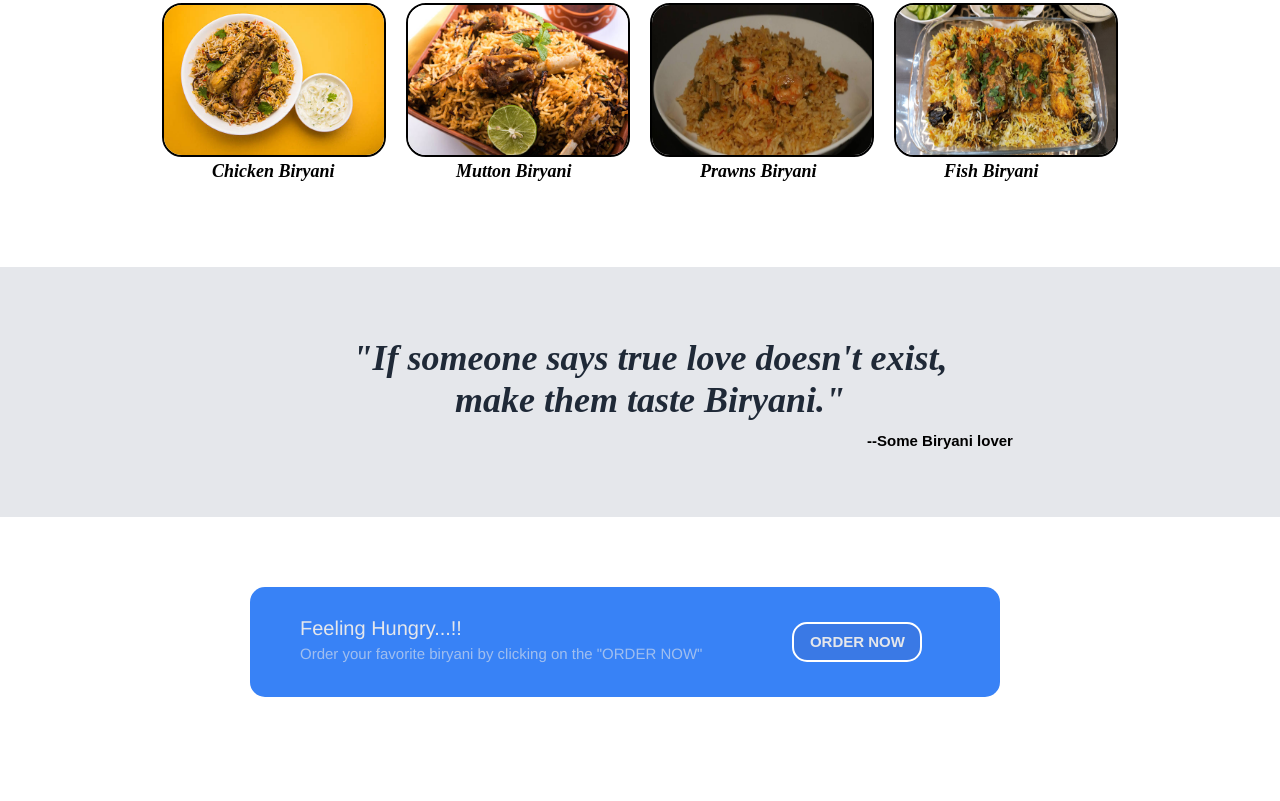
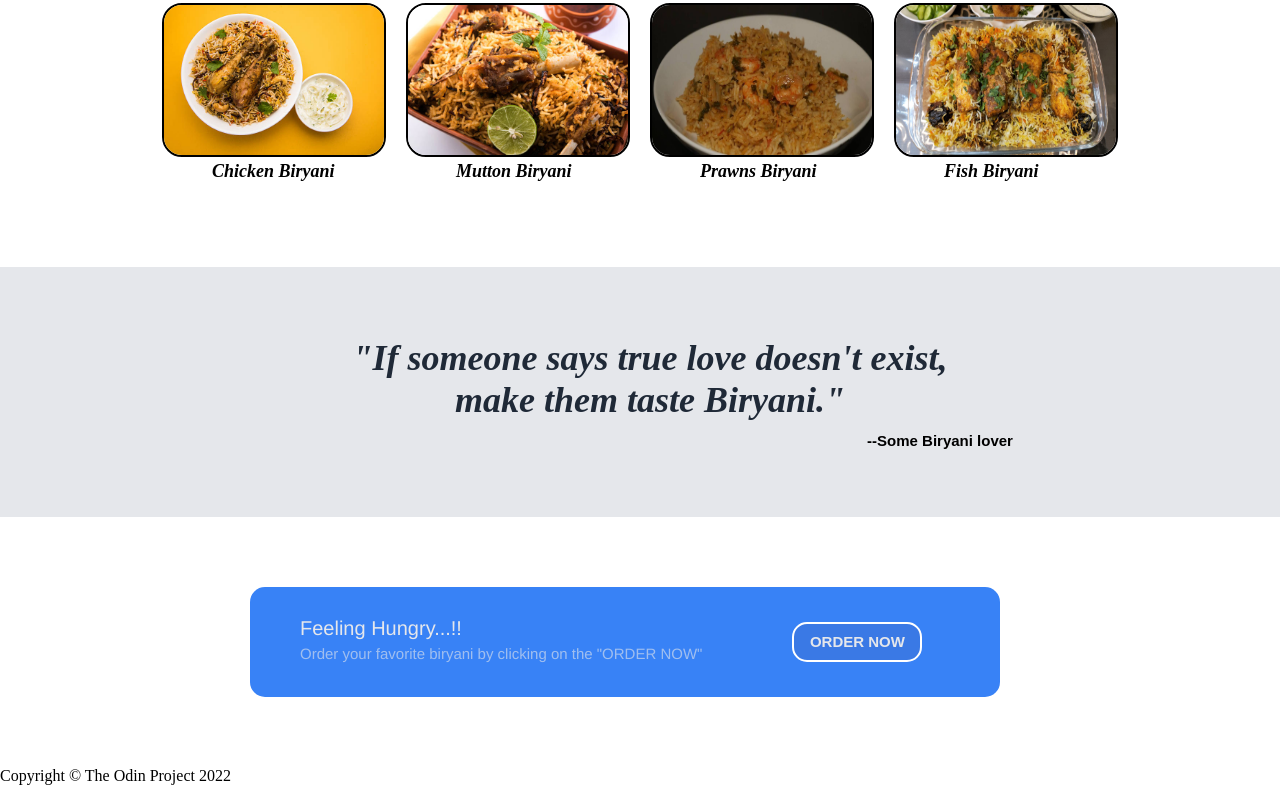
Before and after one commit to JayaSaiVinay/landing-page, a plain HTML site: page index.html in a window 1280 px wide. Shown: the part 599-1400 px from the top of the page. Before the commit the page ends 1366 px from the top, so only its background shows below. Drawn offline with Linux system fonts and the light colour scheme.

Commit message:
updated index.html

```diff
--- a/index.html
+++ b/index.html
@@ -6,6 +6,7 @@
   <meta http-equiv="X-UA-Compatible" content="IE=edge">
   <meta name="viewport" content="width=device-width, initial-scale=1.0">
   <title>Biryani</title>
+  <link rel="icon" href="./images/title-logo.png" type="image/x-icon">
   <link rel="stylesheet" href="styles.css">
 </head>
 
@@ -92,6 +93,12 @@
 
   </div>
 
+  <!-- Footer -->
+
+  <div class="footer" >
+    <p>Copyright &#169 The Odin Project 2022</p>
+  </div>
+
 
 </body>
 
```
Also changed, not shown: images/title-logo.png (added).
